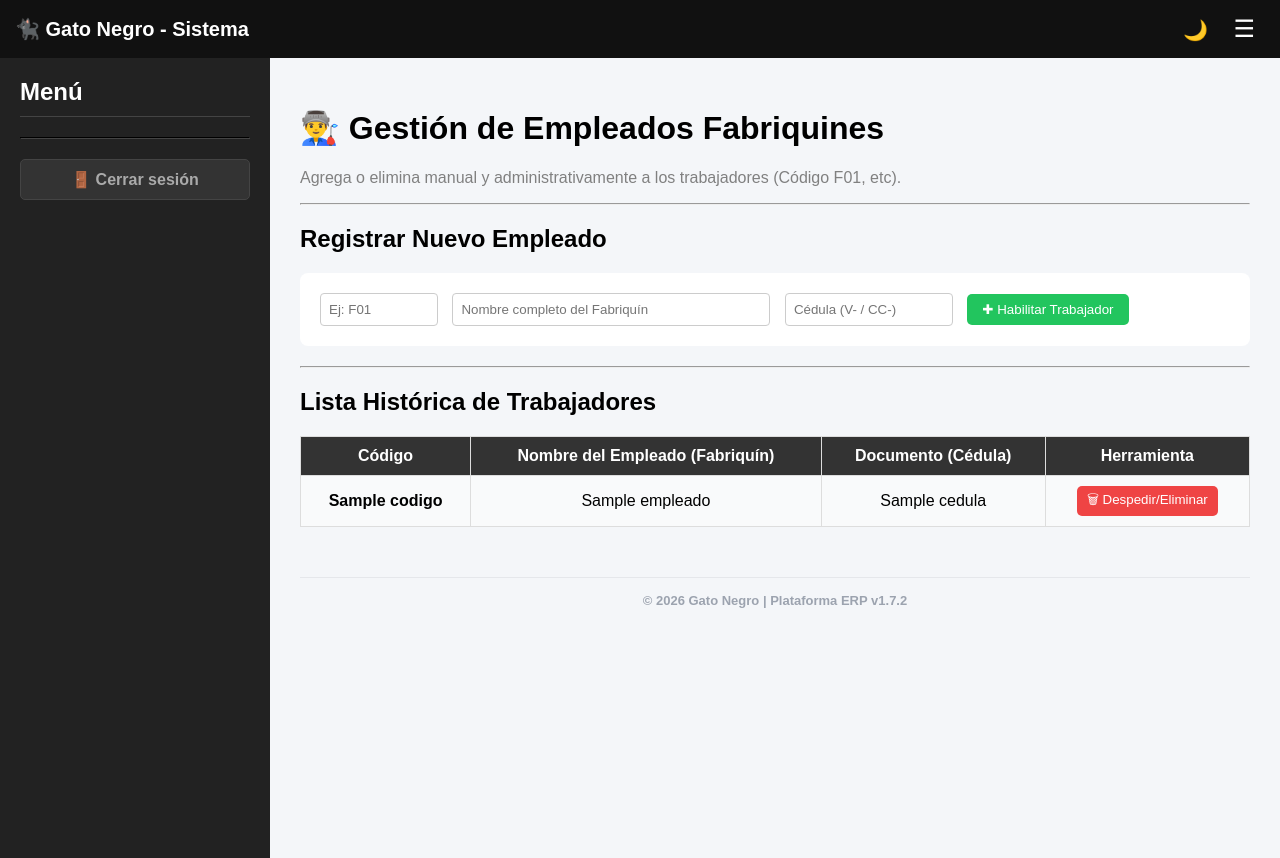
After one commit to Gonzalo-Jaimes/Gato-negro, a Node server app: template views/empleados.ejs in a window 1280 px wide. The commit adds this page. Run offline with Node 20, Linux system fonts and the light colour scheme; the template is opened without the code that fills it: most values are stand-ins (such as "Sample title", 1, 10 or a date in 2020); some libraries are stand-ins or nearby versions.

Commit message:
V1.8.2 - CRUD Fabriquines, fix grid inactivos, merge inventario duplicados visual y ruteo a nominas

```diff
--- a/server.js
+++ b/server.js
@@ -88,6 +88,30 @@ app.post('/login', async (req, res) => {
 app.get('/logout', (req, res) => {
     req.session.destroy();
     res.redirect('/');
+});
+
+// ---------------- PANEL CRUD DE EMPLEADOS FABRIQUINES V1.8 ----------------
+app.get('/empleados', async (req, res) => {
+    if (!req.session.rol || req.session.rol !== 'admin') return res.redirect('/');
+    const { data: empleados } = await supabase.from('empleados_fabriquines').select('*').order('codigo', { ascending: true });
+    res.render('empleados', { empleados: empleados || [] });
+});
+
+app.post('/agregar_empleado', async (req, res) => {
+    if (!req.session.rol || req.session.rol !== 'admin') return res.redirect('/');
+    await supabase.from('empleados_fabriquines').insert([{
+        codigo: req.body.codigo.toUpperCase(),
+        nombre: req.body.nombre,
+        cedula: req.body.cedula,
+        deuda_tabacos: 0
+    }]);
+    res.redirect('/empleados');
+});
+
+app.post('/eliminar_empleado/:id', async (req, res) => {
+    if (!req.session.rol || req.session.rol !== 'admin') return res.redirect('/');
+    await supabase.from('empleados_fabriquines').delete().eq('id', req.params.id);
+    res.redirect('/empleados');
 });
 
 // ---------------- INVENTARIO Y KARDEX (DIVIDIDO) ----------------
@@ -278,7 +302,10 @@ app.get('/recepcion_diaria', async (req, res) => {
     const { data: empleados } = await supabase.from('empleados_fabriquines').select('*').order('codigo');
     const { data: registros } = await supabase.from('recepcion_diaria').select('*').eq('estado', 'pendiente');
 
-    res.render('recepcion_diaria', { empleados: empleados || [], registros: registros || [] });
+    // Filtrar para que solo salgan los que tienen deuda > 0 (tarea viva) o tienen un registro pendiente
+    const empleadosActivos = (empleados || []).filter(emp => emp.deuda_tabacos > 0 || (registros || []).some(r => r.empleado_id === emp.id));
+
+    res.render('recepcion_diaria', { empleados: empleadosActivos, registros: registros || [] });
 });
 
 app.post('/recepcion_diaria_guardar', async (req, res) => {
--- /dev/null
+++ b/views/empleados.ejs
@@ -0,0 +1,39 @@
+<%- include('partials/header') %>
+
+<h1>👨‍🏭 Gestión de Empleados Fabriquines</h1>
+<p style="color: gray;">Agrega o elimina manual y administrativamente a los trabajadores (Código F01, etc).</p>
+<hr>
+
+<h2>Registrar Nuevo Empleado</h2>
+<form action="/agregar_empleado" method="POST" style="background: white; padding: 20px; border-radius: 8px;">
+    <input type="text" name="codigo" placeholder="Ej: F01" required style="width: 100px;">
+    <input type="text" name="nombre" placeholder="Nombre completo del Fabriquín" required style="width: 300px;">
+    <input type="text" name="cedula" placeholder="Cédula (V- / CC-)" required style="width: 150px;">
+    <button type="submit" style="background: #22c55e;">✚ Habilitar Trabajador</button>
+</form>
+
+<hr>
+
+<h2>Lista Histórica de Trabajadores</h2>
+<table>
+    <tr>
+        <th>Código</th>
+        <th>Nombre del Empleado (Fabriquín)</th>
+        <th>Documento (Cédula)</th>
+        <th>Herramienta</th>
+    </tr>
+    <% empleados.forEach(function(e) { %>
+    <tr>
+        <td><strong><%= e.codigo %></strong></td>
+        <td><%= e.nombre %></td>
+        <td><%= e.cedula %></td>
+        <td>
+            <form action="/eliminar_empleado/<%= e.id %>" method="POST" onsubmit="return confirm('¿⚠️ ESTÁ SEGURO DE ELIMINAR A <%= e.nombre %>? Toda su información de deuda desaparecerá.');" style="margin: 0; padding: 0;">
+                <button type="submit" style="background: #ef4444; padding: 4px 10px;">🗑 Despedir/Eliminar</button>
+            </form>
+        </td>
+    </tr>
+    <% }); %>
+</table>
+
+<%- include('partials/footer') %>
--- a/views/partials/header.ejs
+++ b/views/partials/header.ejs
@@ -181,7 +181,8 @@
                 <a href="/maquinas/qrs">🖨️ Códigos QR y Fichas</a>
             </div>
         </div>
-        <a href="/usuarios">👥 Usuarios</a>
+        <a href="/empleados">👨‍🏭 Empleados Fabriquines</a>
+        <a href="/usuarios">👥 Usuarios del Sistema</a>
 
     <% } else if (session.rol === "fabricacion" || session.rol === "fabriquin" || session.rol === "envolvedor") { %>
         <a href="/pedidos">📋 Pedidos</a>
--- a/views/recepcion_diaria.ejs
+++ b/views/recepcion_diaria.ejs
@@ -109,8 +109,8 @@
             document.body.appendChild(form);
             form.submit();
 
-            // Recargar la pagina padre en 2 segundos para ver q la fila se limpia
-            setTimeout(() => window.location.reload(), 2000);
+            // Recargar e ir al apartado de nómina en 2.5 segundos
+            setTimeout(() => window.location.href = '/nomina', 2500);
         }
     }
 </script>
```
Also changed, not shown: views/inventario.ejs (+9 -2 lines).
